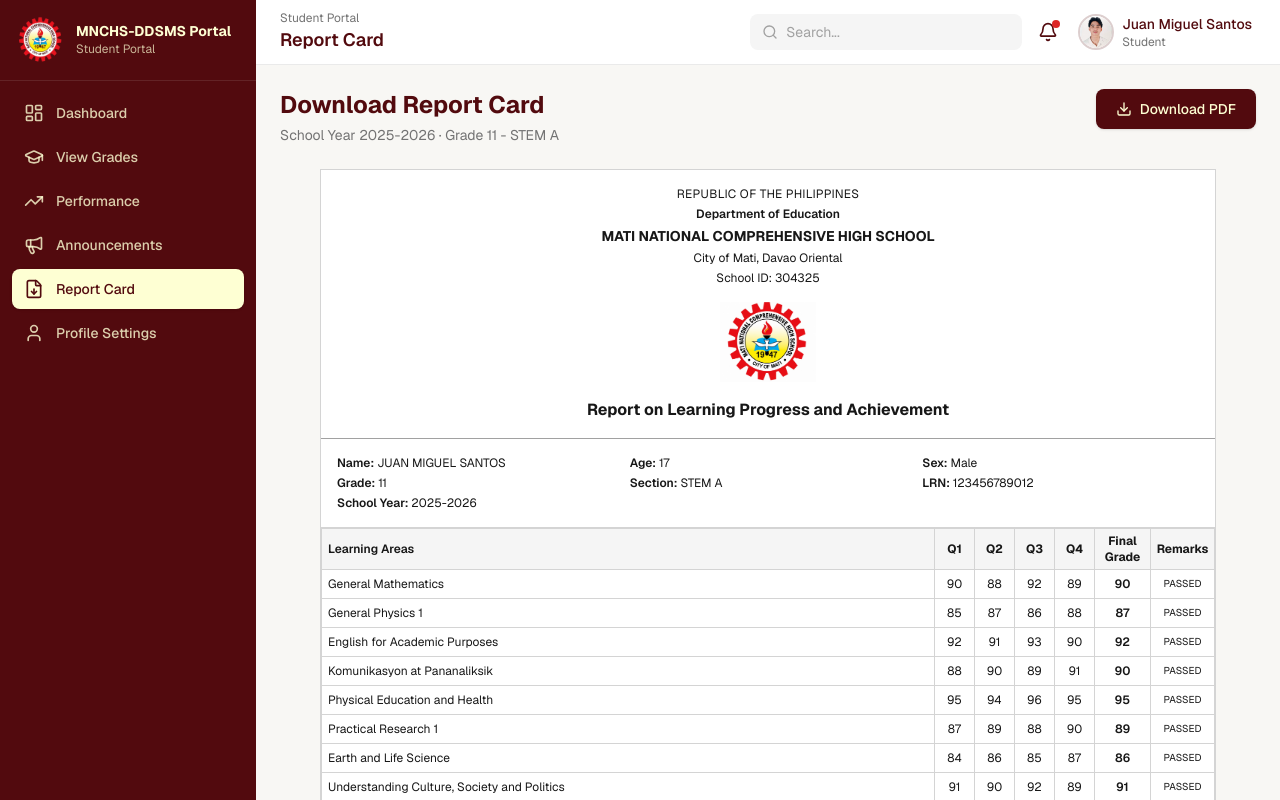
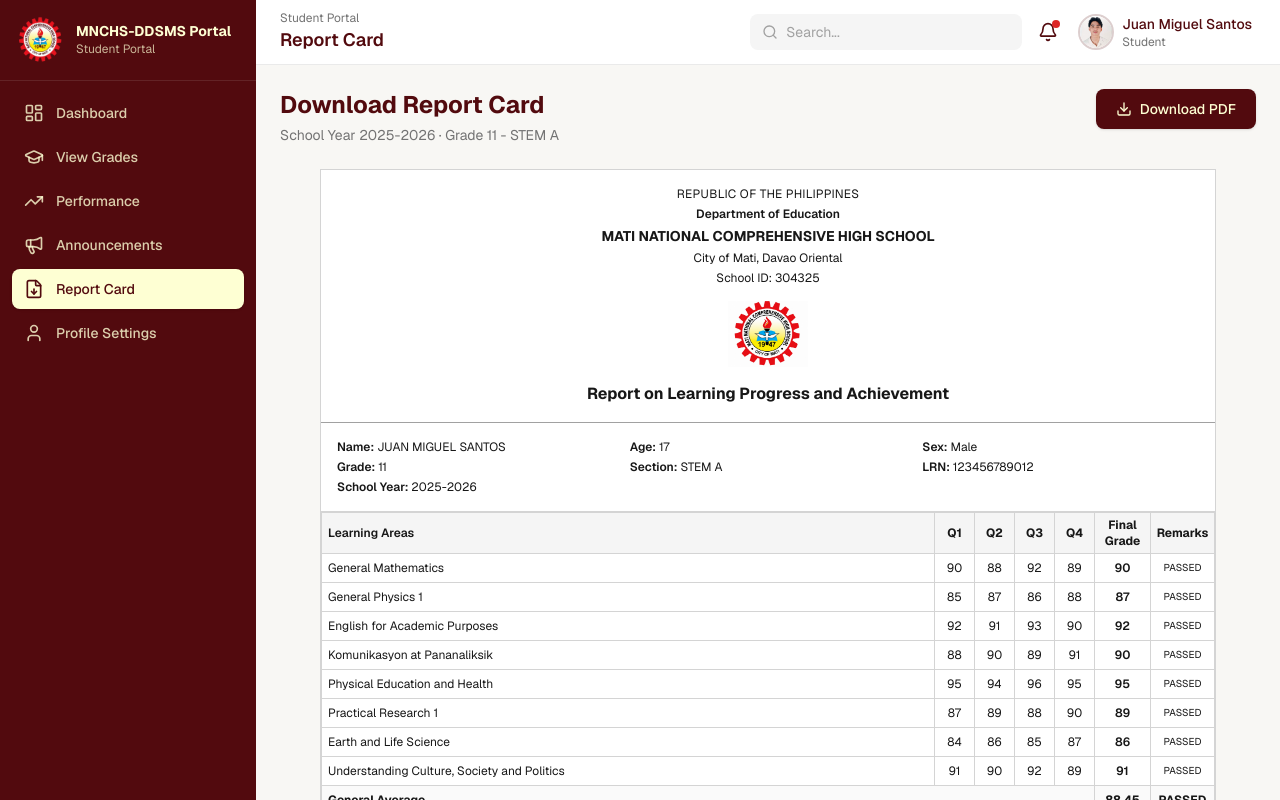
Before and after one commit to Alyong26/MNCHS-DDSMS-Prototype, a Next.js app: page /student/report-card in a window 1280 px wide. Shown: the top 800 px of the page. Built offline with nearby package versions, Linux system fonts and the light colour scheme.

Commit message:
Further reduce report card emblem size.
Co-authored-by: Cursor <cursoragent@cursor.com>

```diff
--- a/src/components/report-card/report-card-preview.tsx
+++ b/src/components/report-card/report-card-preview.tsx
@@ -22,9 +22,9 @@ export function ReportCardPreview() {
           <Image
             src={REPORT_CARD_SEAL_SRC}
             alt="Mati National Comprehensive High School Official Seal"
-            width={112}
-            height={112}
-            className="object-contain h-20 w-20 sm:h-24 sm:w-24"
+            width={96}
+            height={96}
+            className="object-contain h-16 w-16 sm:h-20 sm:w-20"
             priority
             unoptimized
           />
```
